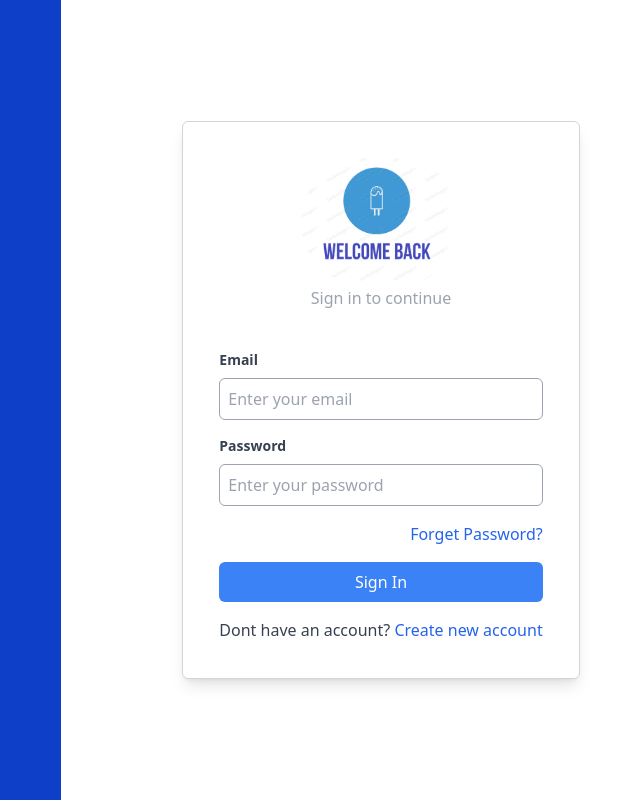
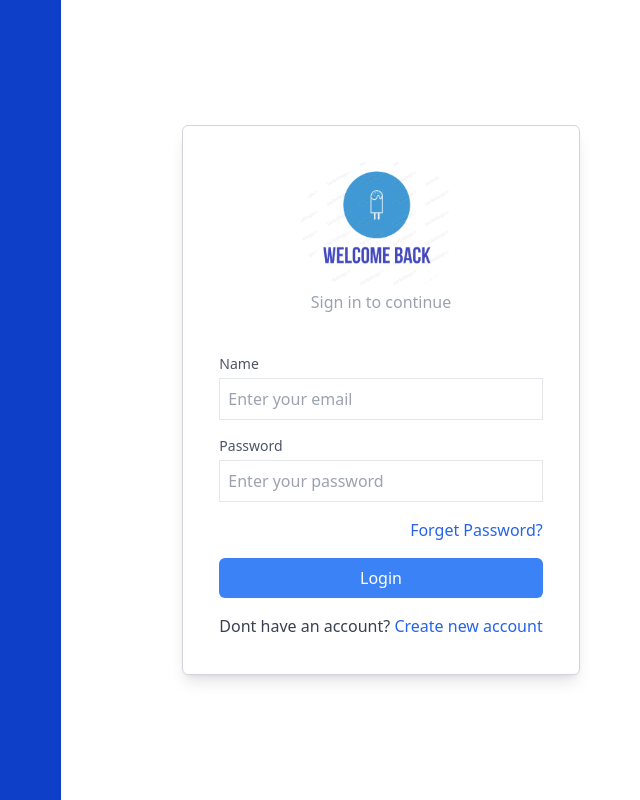
Before and after one commit to HerlanHerbasZubieta/myproyecttechnical, a Next.js app: page / in a window 1280 px wide. Shown: the whole page, without its empty margins (259-899 px from the left). Built offline with nearby package versions, Linux system fonts and the light colour scheme.

Commit message:
Login validation with formik and yup

```diff
--- a/app/page.jsx
+++ b/app/page.jsx
@@ -1,6 +1,6 @@
 'use client'
 import SplitBackground from "@/components/SplitBackground";
-import LoginPage from "./pages/Login/page";
+import Login from "./pages/Login/page";
 
 export default function HomePage() {
   return (
@@ -9,7 +9,7 @@ export default function HomePage() {
         <SplitBackground />
 
         {/* Login Page */}
-        <LoginPage />
+        <Login />
 
       </body>
 
--- a/app/pages/Login/LoginForm.jsx
+++ /dev/null
@@ -1,53 +0,0 @@
-import Button from "@/components/Button";
-import InputField from "@/components/InputField";
-import Image from "next/image";
-import Link from "next/link";
-
-const LoginForm = ({ email, password, onInputChange, onSubmit }) => {
-  return (
-    <>
-      <div className="relative z-10 bg-white p-9 rounded-md shadow-lg border border-gray-300 mt-12 mb-12">
-        <div className="flex items-center justify-center">
-          <div className="w-40 rounded-full overflow-hidden">
-            <Image src="/images/logo.png" alt="Logo" width={150} height={150} />
-          </div>
-        </div>
-        <div className="mb-10 text-center">
-          <p className="text-gray-400">Sign in to continue</p>
-        </div>
-        <form>
-          <InputField
-            id="email"
-            label="Email"
-            type="email"
-            value={email}
-            onChange={onInputChange}
-            placeholder={"Enter your email"}
-          />
-          <InputField
-            id="password"
-            label="Password"
-            type="password"
-            value={password}
-            onChange={onInputChange}
-            placeholder={"Enter your password"}
-          />
-          <p className="mt-4 mb-4 text-blue-600 text-right">
-            <Link href="/pages/SignUpPage">Forget Password?</Link>
-          </p>
-          <Button
-            onClick={onSubmit}
-            text="Sign In"
-            className="bg-blue-500 text-white p-2 rounded-md w-full"
-          />
-        </form>
-        <p className="mt-4 text-gray-700 text-center">
-          Dont have an account?{" "}
-          <Link href="/pages/SignUpPage" className="text-blue-600">Create new account</Link>
-        </p>
-      </div>
-    </>
-  );
-};
-
-export default LoginForm;
--- a/app/pages/Login/page.jsx
+++ b/app/pages/Login/page.jsx
@@ -1,50 +1,86 @@
-import React, { useEffect } from "react";
+import { Formik } from "formik";
+import Image from "next/image";
+import Link from "next/link";
 import { useDispatch, useSelector } from "react-redux";
 import { saveEmail, savePassword } from "@/redux/slice";
-import { useRouter } from "next/navigation";
-import LoginForm from "./LoginForm";
+import CustomField from "@/components/CustomField";
+import loginValidationSchema from "@/validations/LoginValidationSchema";
+import Button from "@/components/Button";
 
-const LoginPage = () => {
+const Login = () => {
   const { email, password } = useSelector((state) => state.values);
   const dispatch = useDispatch();
-  const router = useRouter();
-
-  const handleInputChange = (field, value) => {
-    switch (field) {
-      case "email":
-        dispatch(saveEmail(value));
-        break;
-      case "password":
-        dispatch(savePassword(value));
-        break;
-      default:
-        break;
-    }
-  };
-
-  const handleSubmit = async (e) => {
-    e.preventDefault();
-    router.push("/pages/SignUpPage");
-  };
-
-  useEffect(() => {
-    dispatch(saveEmail(""));
-    dispatch(savePassword(""));
-
-    return () => {
-      dispatch(saveEmail(""));
-      dispatch(savePassword(""));
-    };
-  }, [dispatch]);
 
   return (
-    <LoginForm
-      email={email}
-      password={password}
-      onInputChange={handleInputChange}
-      onSubmit={handleSubmit}
-    />
+    <Formik
+      initialValues={{ email, password }}
+      validationSchema={loginValidationSchema}
+      validateOnChange
+    >
+      {({ handleChange, handleBlur, handleSubmit, values }) => (
+        <>
+          <div className="relative z-10 bg-white p-9 rounded-md shadow-lg border border-gray-300 mt-12 mb-12">
+            <div className="flex items-center justify-center">
+              <div className="w-40 rounded-full overflow-hidden">
+                <Image
+                  src="/images/logo.png"
+                  alt="Logo"
+                  width={150}
+                  height={150}
+                />
+              </div>
+            </div>
+            <div className="mb-10 text-center">
+              <p className="text-gray-400">Sign in to continue</p>
+            </div>
+            <form onSubmit={handleSubmit}>
+              <CustomField
+                type="email"
+                id="email"
+                name="email"
+                placeholder="Enter your email"
+                label="Name"
+                className="border"
+                onChange={(e) => {
+                  handleChange(e);
+                  dispatch(saveEmail(e.target.value));
+                }}
+                onBlur={handleBlur}
+                value={values.email}
+              />
+              <CustomField
+                type="password"
+                id="password"
+                name="password"
+                placeholder="Enter your password"
+                label="Password"
+                className="border"
+                onChange={(e) => {
+                  handleChange(e);
+                  dispatch(savePassword(e.target.value));
+                }}
+                onBlur={handleBlur}
+                value={values.password}
+              />
+              <p className="mt-4 mb-4 text-blue-600 text-right">
+                <Link href="/pages/SignUpPage">Forget Password?</Link>
+              </p>
+              <Button
+              text="Login"
+              className="bg-blue-500 text-white p-2 rounded-md w-full"
+              />
+            </form>
+            <p className="mt-4 text-gray-700 text-center">
+              Dont have an account?{" "}
+              <Link href="/pages/SignUpPage" className="text-blue-600">
+                Create new account
+              </Link>
+            </p>
+          </div>
+        </>
+      )}
+    </Formik>
   );
 };
 
-export default LoginPage;
+export default Login;
--- a/app/pages/SignUpPage/page.jsx
+++ b/app/pages/SignUpPage/page.jsx
@@ -6,6 +6,7 @@ import SplitBackground from "@/components/SplitBackground";
 
 import SignUpForm from "./SignUpForm";
 import { useFormLogic } from "@/service/FormService";
+import { useSelector } from "react-redux";
 
 const SignUpPage = () => {
   const { name, email, password, phone, confirmPassword } = useSelector(
--- a/components/Button.jsx
+++ b/components/Button.jsx
@@ -1,7 +1,7 @@
 
-const Button = ({ onClick, text, className }) => {
+const Button = ({ text, className }) => {
   return (
-    <button type="button" onClick={onClick} className={className}>
+    <button type="submit" className={className}>
       {text}
     </button>
   );
--- /dev/null
+++ b/components/CustomField.jsx
@@ -0,0 +1,24 @@
+import { Field, ErrorMessage } from 'formik';
+
+const CustomField = ({ type, id, name, placeholder, label, onChange, onBlur, value }) => {
+  return (
+    <div className="mb-4">
+      <label htmlFor={id} className="block text-sm font-medium text-gray-600">
+        {label}
+      </label>
+      <Field
+        type={type}
+        id={id}
+        name={name}
+        placeholder={placeholder}
+        className="border p-2 w-full mt-1"
+        onChange={onChange}
+        onBlur={onBlur}
+        value={value}
+      />
+      <ErrorMessage name={name} component="div" className="text-red-500" />
+    </div>
+  );
+};
+
+export default CustomField
--- /dev/null
+++ b/validations/LoginValidationSchema.js
@@ -0,0 +1,8 @@
+import * as Yup from 'yup';
+
+const loginValidationSchema = Yup.object().shape({
+  email: Yup.string().email('Invalid email address').required('Email is required'),
+  password: Yup.string().required('Password is required'),
+});
+
+export default loginValidationSchema;
```
